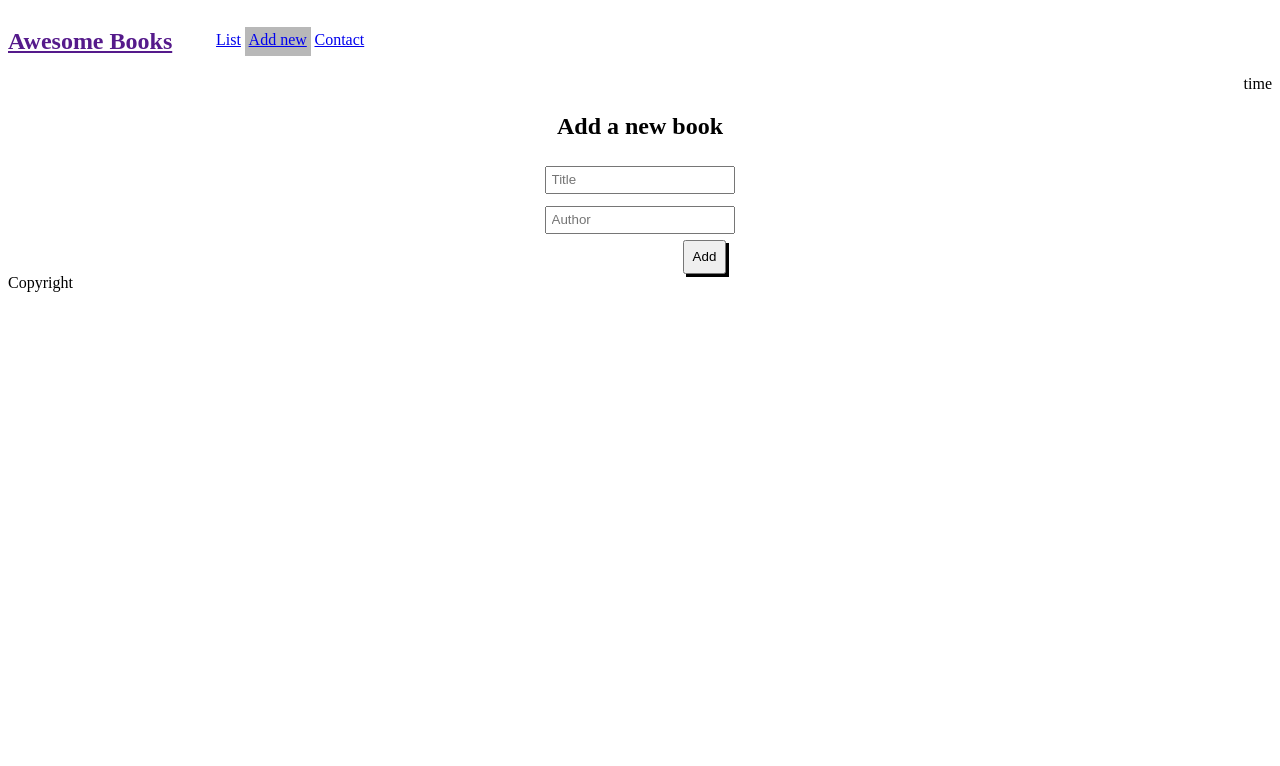
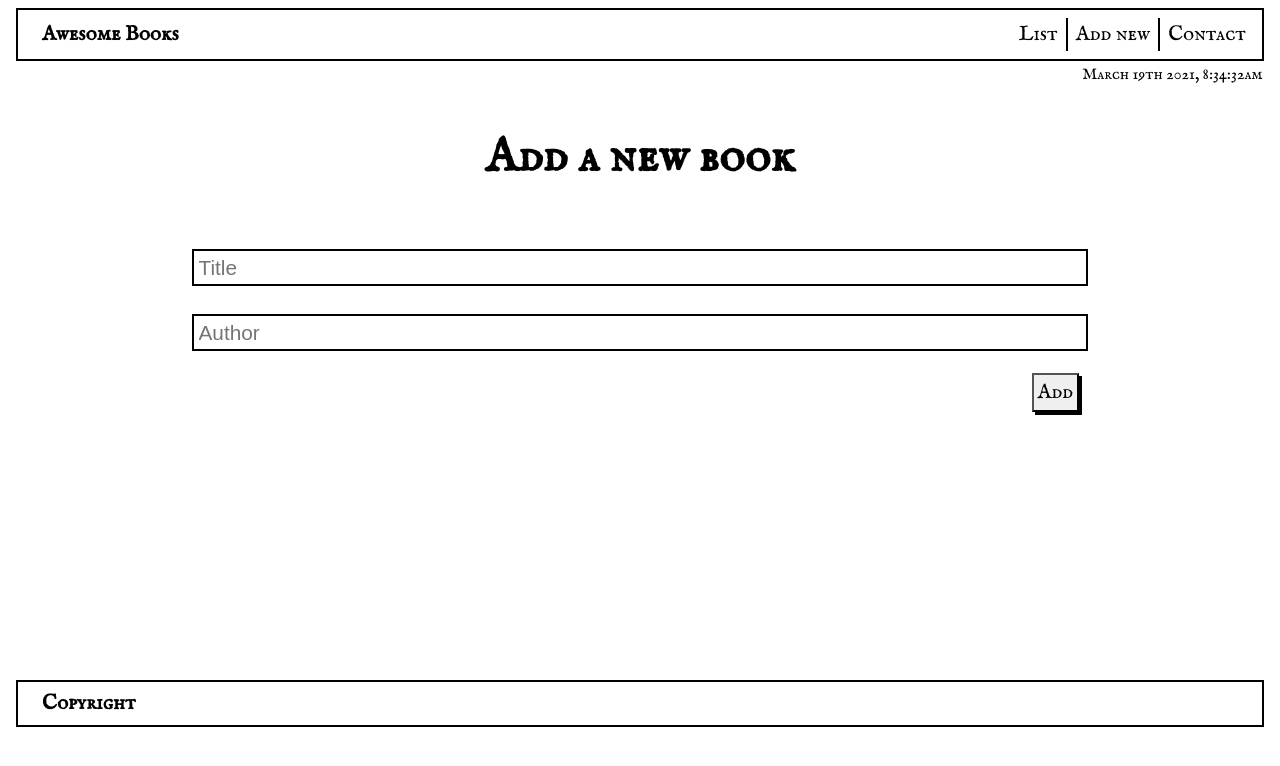
Before and after one commit to astroboyReloaded/Awesome-Books, a website: page index.html in a window 1280 px wide. Both pictures are taken after a click on the link "Add new". Drawn offline with Linux system fonts and the light colour scheme.

Commit message:
Update style.css added the styling for pages

```diff
--- a/collection.js
+++ b/collection.js
@@ -22,7 +22,7 @@ class Library {
   saveToLocalStorage() {
     window.localStorage.setItem(
       this.LOCAL_STORAGE_KEY,
-      JSON.stringify(this.collection),
+      JSON.stringify(this.collection)
     );
   }
 
@@ -42,20 +42,23 @@ class Library {
   render() {
     this.list.innerHTML = this.collection
       .map(
-        (book) => `<li>
+        (book) => `<li class="bookRow">
       <article>
           <p id="title">"${book.title}" by ${book.author}</p>
           <button class="remove">Remove</button>
       </article>
-      </li>`,
-      ).join('');
+      </li>`
+      )
+      .join('');
 
     const remove = Array.from(document.getElementsByClassName('remove'));
-    remove.forEach((btn, i) => btn.addEventListener('click', () => {
-      this.deleteBook(i);
-      this.saveToLocalStorage();
-      this.render();
-    }));
+    remove.forEach((btn, i) =>
+      btn.addEventListener('click', () => {
+        this.deleteBook(i);
+        this.saveToLocalStorage();
+        this.render();
+      })
+    );
   }
 }
 
--- a/index.html
+++ b/index.html
@@ -12,36 +12,41 @@
   <body>
     <header>
       <nav>
-        <h1><a href="">Awesome Books</a></h1>
+        <h1 class="logo"><a href="">Awesome Books</a></h1>
         <ul class="nav-list">
           <li class="nav-item"><a href="#" id="listLink">List</a></li>
           <li class="nav-item"><a href="#" id="addLink">Add new</a></li>
           <li class="nav-item"><a href="#" id="contactLink">Contact</a></li>
         </ul>
       </nav>
-      <time>time</time>
+      <time>March 19th 2021, 8:34:32am</time>
     </header>
     <main>
       <section id="collection" class="active">
         <h1 class="title">Awesome Books</h1>
-      <ul id="books"></ul>
+        <ul id="books"></ul>
       </section>
       <section id="addBook">
         <form>
-          <h2>Add a new book</h2>
+          <h1 class="title">Add a new book</h1>
           <input id="newTitle" type="text" placeholder="Title" />
           <input id="newAuthor" type="text" placeholder="Author" />
           <button id="add" type="button">Add</button>
         </form>
       </section>
       <section id="contact">
-        <h1>Contact information</h1>
-        <p>Do you have any questions, or jus want to say "Hello"? You can reach out to us!</p>
+        <h1 class="title">Contact information</h1>
+        <p>
+          Do you have any questions, or jus want to say "Hello"? You can reach
+          out to us!
+        </p>
         <address>
           <ul class="contact-list">
             <li class="email">Our e-mail: mail@mail.com</li>
             <li class="phone">Our phone number: 005554443210</li>
-            <li class="address">Our address: Streetname 22, 87654 City, County</li>
+            <li class="address">
+              Our address: Streetname 22, 87654 City, County
+            </li>
           </ul>
         </address>
       </section>
--- a/styles.css
+++ b/styles.css
@@ -1,18 +1,59 @@
+@font-face {
+  font-family: 'IM FELL English SC';
+  src: url(./fonts/IMFell.ttf);
+}
+
+body {
+  font-family: 'IM FELL English SC', sans-serif;
+  padding: 0 0.5rem;
+}
+
 header {
   display: flex;
   flex-direction: column;
 }
 nav {
   display: flex;
+  justify-content: space-between;
+  align-items: center;
+  border: 2px solid black;
+  padding: 0.5rem;
+}
+
+.logo {
+  margin: 0;
+  padding-left: 1rem;
+  font-size: 1.3rem;
+}
+
+a {
+  text-decoration: none;
+  color: black;
 }
 
 .nav-list {
   display: flex;
   list-style: none;
+  margin: 0;
+}
+
+.nav-item {
+  padding: 0.2rem 0.5rem;
+  border-left: 2px solid black;
+  font-size: 1.3rem;
+}
+
+.nav-item:nth-child(1) {
+  border-left: none;
+}
+
+.link {
+  color: royalblue;
 }
 
 time {
   align-self: flex-end;
+  padding: 0.2rem 0.1rem;
 }
 
 main {
@@ -21,8 +62,11 @@ main {
   align-items: center;
 }
 
-section{
+section {
   display: none;
+  width: 100%;
+  height: 70vh;
+  font-size: 1.3rem;
 }
 
 .active {
@@ -33,21 +77,26 @@ section{
   list-style-type: none;
   padding: 0;
   margin: 0;
-  border: 1px solid black;
+  border: 2px solid black;
 }
 
-li {
+.title {
+  text-align: center;
+  font-size: 3rem;
+}
+
+.bookRow {
   padding: 0.3vw;
   margin-block: 3px;
 }
 
-li:nth-child(even) {
+.bookRow:nth-child(even) {
   background-color: rgb(184, 184, 184);
 }
 
 article {
   display: flex;
-  width: 50vw;
+  width: 100%;
   justify-content: space-between;
   align-items: center;
 }
@@ -57,17 +106,25 @@ p {
 }
 
 button {
+  font-family: 'IM FELL English SC', sans-serif;
+  font-size: 1.3rem;
+  border-width: 2px;
   margin-right: 9px;
-  padding: 0.6vw;
+  padding: 0.3vw;
   height: fit-content;
   width: fit-content;
   box-shadow: 3px 3px;
   align-self: flex-end;
 }
 
+/* #addBook */
+
 form {
   display: flex;
   flex-direction: column;
+  max-width: 70vw;
+  margin: auto;
+  gap: 1rem;
 }
 
 h2 {
@@ -75,6 +132,20 @@ h2 {
 }
 
 input {
+  font-size: 1.3rem;
+  border: 2px solid black;
   margin-block: 6px;
   padding: 4.5px;
 }
+
+#contact {
+  max-width: 70vw;
+}
+
+footer {
+  margin-top: 2rem;
+  border: 2px solid black;
+  font-size: 1.3rem;
+  font-weight: bold;
+  padding: 0.5rem 1.5rem;
+}
```
Also changed, not shown: fonts/IMFell.ttf (added).
